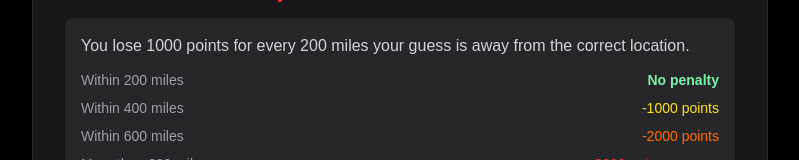
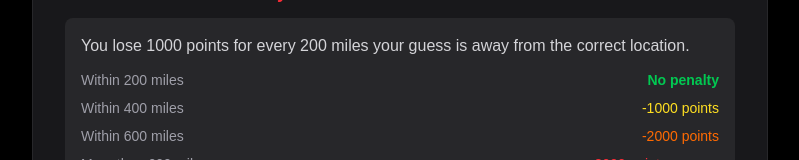
Before and after one commit to fredschultz21/Coastle, a Next.js app in the folder frontend/: page /how-to-play in a window 1280 px wide. Shown: the part 1283-1443 px from the top of the page, without its empty margins (240-1039 px from the left). Built offline with nearby package versions, Linux system fonts and the light colour scheme.

Commit message:
change green

```diff
--- a/frontend/src/app/how-to-play/page.jsx
+++ b/frontend/src/app/how-to-play/page.jsx
@@ -126,7 +126,7 @@ export default function HowToPlay() {
                     <div className="space-y-2 text-sm text-zinc-400">
                       <div className="flex justify-between">
                         <span>Within 200 miles</span>
-                        <span className="text-green-300 font-bold">No penalty</span>
+                        <span className="text-green-500 font-bold">No penalty</span>
                       </div>
                       <div className="flex justify-between">
                         <span>Within 400 miles</span>
```
